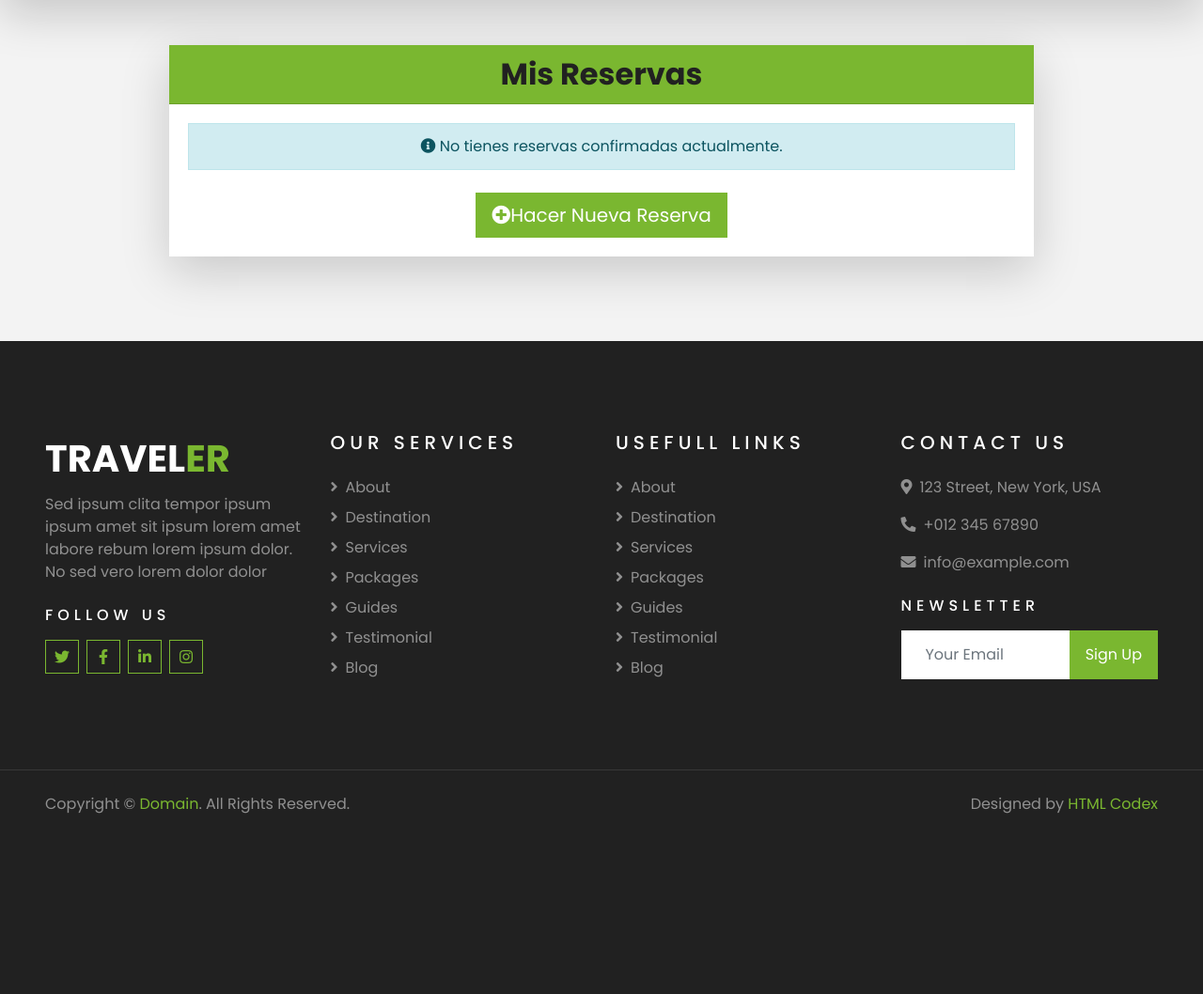
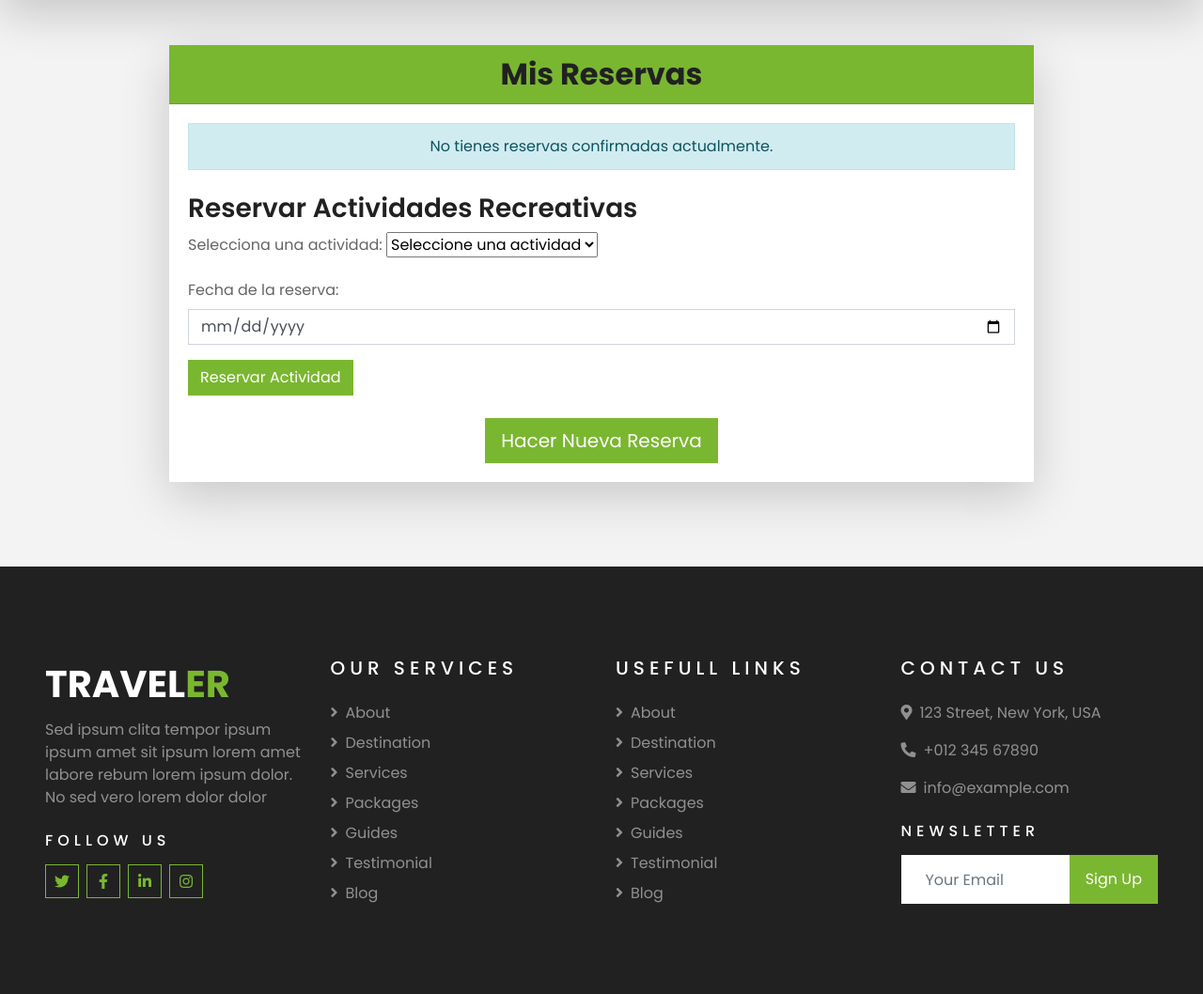
Before and after one commit to MatiasAlvealC/LasCabanitas, a Django app: page /misReservas/ in a window 1280 px wide. Shown: the part 172-1230 px from the top of the page at 94% size. Before the commit the page ends 1038 px from the top, so only its background shows below. Run offline with Django 4.2, Linux system fonts and the light colour scheme; a user stored in the database is signed in; data comes from the database, SQL or seed files in the repository; data that the repository does not hold is empty; some libraries are stand-ins or nearby versions.

Commit message:
visualizar actividad recreativa en miReserva

```diff
--- a/LasCabañitas/urls.py
+++ b/LasCabañitas/urls.py
@@ -43,7 +43,8 @@ urlpatterns = [
   path('login/', views.user_login, name='login'),
   path('logout/', LogoutView.as_view(), name='logout'),
   path('crear-reserva/<int:cabana_id>/', views.crear_reserva, name='crear_reserva'),
-path('cancelar_reserva/<int:reserva_id>/', views.cancelar_reserva, name='cancelar_reserva'),
+  path('cancelar_reserva/<int:reserva_id>/', views.cancelar_reserva, name='cancelar_reserva'),
+  path('reservar_actividad/', views.reservar_actividad, name='reservar_actividad'),
 ]
 
 if settings.DEBUG:
--- a/core/templates/core/miReserva.html
+++ b/core/templates/core/miReserva.html
@@ -35,19 +35,15 @@
                                             <h4 class="card-title text-primary">{{ reserva.cabana.nombre_cabana }}</h4>
                                             <div class="info-reserva mt-3">
                                                 <p class="mb-2">
-                                                    <i class="fas fa-calendar-alt text-primary me-2"></i>
-                                                    <strong>Ingreso:</strong> {{ reserva.fecha_inicio|date:"d/m/Y" }}
+                                                    <strong>Check-in:</strong> {{ reserva.fecha_inicio|date:"d/m/Y" }}
                                                 </p>
                                                 <p class="mb-2">
-                                                    <i class="fas fa-calendar-check text-primary me-2"></i>
-                                                    <strong>Salida:</strong> {{ reserva.fecha_fin|date:"d/m/Y" }}
+                                                    <strong>Check-out:</strong> {{ reserva.fecha_fin|date:"d/m/Y" }}
                                                 </p>
                                                 <p class="mb-2">
-                                                    <i class="fas fa-dollar-sign text-primary me-2"></i>
                                                     <strong>Total:</strong> ${{ reserva.monto_total|intcomma }}
                                                 </p>
                                                 <p class="mb-3">
-                                                    <i class="fas fa-info-circle text-primary me-2"></i>
                                                     <strong>Estado:</strong>
                                                     <span class="badge bg-success">{{ reserva.estado|title }}</span>
                                                 </p>
@@ -56,7 +52,7 @@
                                                 <form method="post" action="{% url 'cancelar_reserva' reserva.id %}" class="mt-3">
                                                     {% csrf_token %}
                                                     <button type="submit" class="btn btn-danger w-100">
-                                                        <i class="fas fa-times-circle me-2"></i>Cancelar Reserva
+                                                        Cancelar Reserva
                                                     </button>
                                                 </form>
                                             {% endif %}
@@ -67,19 +63,36 @@
                         </div>
                     {% else %}
                         <div class="alert alert-info text-center" role="alert">
-                            <i class="fas fa-info-circle me-2"></i>
                             No tienes reservas confirmadas actualmente.
                         </div>
                     {% endif %}
 
+                    <h3 class="mt-4">Reservar Actividades Recreativas</h3>
+                    <form method="post" action="{% url 'reservar_actividad' %}">
+                        {% csrf_token %}
+                        <div class="mb-3">
+                            <label for="actividad" class="form-label">Selecciona una actividad:</label>
+                            <select id="actividad" name="actividad" class="form-select" required>
+                                <option value="">Seleccione una actividad</option>
+                                {% for actividad in actividades %}
+                                    <option value="{{ actividad.id }}">{{ actividad.nombre }} - ${{ actividad.precio|intcomma }}</option>
+                                {% endfor %}
+                            </select>
+                        </div>
+                        <div class="mb-3">
+                            <label for="fecha_actividad" class="form-label">Fecha de la reserva:</label>
+                            <input type="date" id="fecha_actividad" name="fecha_actividad" class="form-control" required>
+                        </div>
+                        <button type="submit" class="btn btn-primary">Reservar Actividad</button>
+                    </form>
+
                     <div class="text-center mt-4">
                         {% if puede_reservar %}
                             <a href="{% url 'disponibilidad' %}" class="btn btn-primary btn-lg">
-                                <i class="fas fa-plus-circle me-2"></i>Hacer Nueva Reserva
+                                Hacer Nueva Reserva
                             </a>
                         {% else %}
                             <div class="alert alert-warning" role="alert">
-                                <i class="fas fa-exclamation-triangle me-2"></i>
                                 Ya tienes una reserva confirmada. No puedes realizar más reservas hasta que esta se complete o cancele.
                             </div>
                         {% endif %}
--- a/core/views.py
+++ b/core/views.py
@@ -2,7 +2,7 @@ from django.shortcuts import render, redirect
 from django.contrib import messages
 from django.shortcuts import get_object_or_404, redirect, render
 from django.contrib.auth.hashers import make_password, check_password
-from BD.models import Cabana, Reserva, Inventario, Mantencion
+from BD.models import Cabana, Reserva, Inventario, Mantencion, ActividadRecreativa
 from functools import wraps
 from django.contrib.auth.decorators import login_required
 from django.contrib.auth import get_user_model
@@ -15,6 +15,7 @@ from django.db.models import Q
 import json
 from django.contrib.auth import authenticate, login
 from .decorators import admin_required
+
 
 
 
@@ -124,14 +125,15 @@ def misReservas(request):
         estado='confirmada'
     )
 
+    # Obtener actividades recreativas disponibles
+    actividades = ActividadRecreativa.objects.all()
+
     # Verificar si el usuario puede hacer nuevas reservas
-    puede_reservar = not Reserva.objects.filter(
-        usuario=request.user,
-        estado='confirmada'
-    ).exists()
+    puede_reservar = not reservas_confirmadas.exists()
 
     context = {
         'reservas': reservas_confirmadas,
+        'actividades': actividades,
         'puede_reservar': puede_reservar
     }
     return render(request, 'core/miReserva.html', context)
@@ -316,3 +318,20 @@ def cancelar_reserva(request, reserva_id):
             messages.error(request, 'Solo se pueden cancelar reservas confirmadas.')
 
     return redirect('misReservas')
+@login_required
+def reservar_actividad(request):
+    if request.method == 'POST':
+        actividad_id = request.POST.get('actividad')
+        fecha_actividad = request.POST.get('fecha_actividad')
+
+        actividad = get_object_or_404(ActividadRecreativa, id=actividad_id)
+
+        # Crear la reserva de actividad
+        reserva_actividad = ReservaActividad.objects.create(
+            usuario=request.user,
+            actividad=actividad,
+            fecha=fecha_actividad
+        )
+
+        messages.success(request, 'Actividad reservada exitosamente.')
+        return redirect('misReservas')
```
